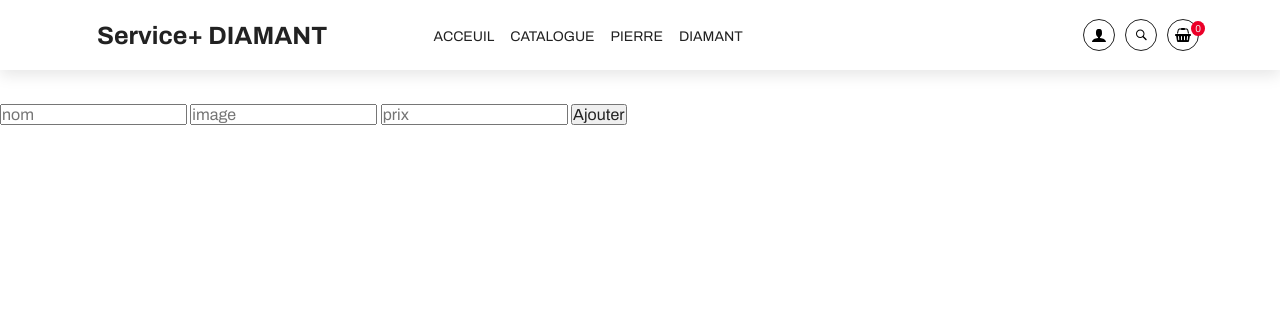
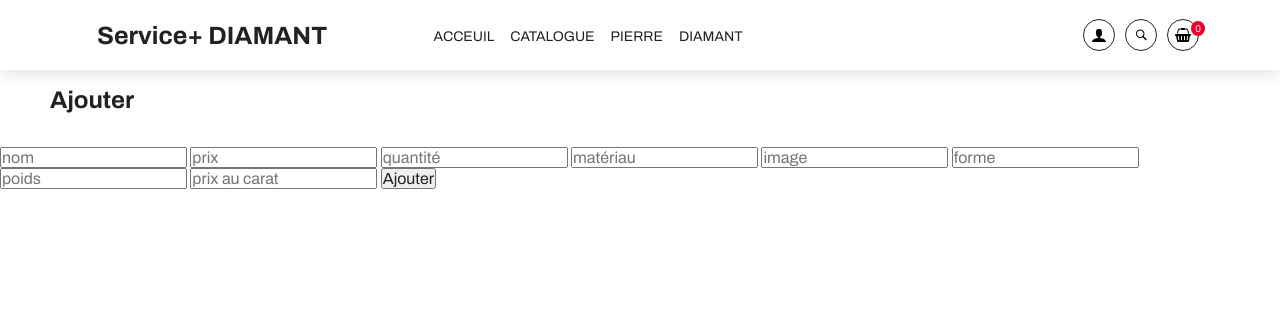
Before and after one commit to Jerrinald/bijoux_S3, a PHP site: page /ajouter.php in a window 1280 px wide. Shown: the top 330 px of the page. Run offline with PHP 8.4, Linux system fonts and the light colour scheme; some libraries are stand-ins or nearby versions.

Commit message:
Update ajouter.php

```diff
--- a/bijoux_S3/ajouter.php
+++ b/bijoux_S3/ajouter.php
@@ -7,25 +7,45 @@
 <?php
 require('./menu/menu.php');
 require_once('config.php');
-if (isset($_REQUEST['id'], $_REQUEST['name'], $_REQUEST['img'], $_REQUEST['price'])){
+if(isset($_REQUEST['name'], $_REQUEST['price'], $_REQUEST['quantity'], $_REQUEST['type_mat'], $_REQUEST['img'], $_REQUEST['forme'], $_REQUEST['poids'], $_REQUEST['prix_carat'])){
+
 	// récupérer le nom d'utilisateur et supprimer les antislashes ajoutés par le formulaire
-	$id = stripslashes($_REQUEST['id']);
-	$id = mysqli_real_escape_string($connect, $id);
-	// récupérer l'email et supprimer les antislashes ajoutés par le formulaire
 	$name = stripslashes($_REQUEST['name']);
-	$name = mysqli_real_escape_string($connect, $name);
-	// récupérer le mot de passe et supprimer les antislashes ajoutés par le formulaire
+	$name = mysqli_real_escape_string($conn, $name);
+
+	// récupérer le  et supprimer les antislashes ajoutés par le formulaire
+	$price = stripslashes($_REQUEST['price']);
+	$price = mysqli_real_escape_string($conn, $price);
+
+	// récupérer le  et supprimer les antislashes ajoutés par le formulaire
+	$quantity = stripslashes($_REQUEST['quantity']);
+	$quantity = mysqli_real_escape_string($conn, $quantity);
+
+	// récupérer le  et supprimer les antislashes ajoutés par le formulaire
+	$mat = stripslashes($_REQUEST['type_mat']);
+	$mat = mysqli_real_escape_string($conn, $mat);
+
+	// récupérer le  et supprimer les antislashes ajoutés par le formulaire
 	$img = stripslashes($_REQUEST['img']);
-	$img = mysqli_real_escape_string($connect, $img);
+	$img = mysqli_real_escape_string($conn, $img);
 
-	// récupérer le mot de passe et supprimer les antislashes ajoutés par le formulaire
-	$price = stripslashes($_REQUEST['price']);
-	$price = mysqli_real_escape_string($connect, $price);
-	//requéte SQL + mot de passe crypté
-    $query = "INSERT into `tbl_product` (id, name, image, price)
-              VALUES ('$id', '$name', '$img', '$price')";
+	// récupérer le  et supprimer les antislashes ajoutés par le formulaire
+	$forme = stripslashes($_REQUEST['forme']);
+	$forme = mysqli_real_escape_string($conn, $forme);
+
+	// récupérer le  et supprimer les antislashes ajoutés par le formulaire
+	$poids = stripslashes($_REQUEST['poids']);
+	$poids = mysqli_real_escape_string($conn, $poids);
+
+	// récupérer le  et supprimer les antislashes ajoutés par le formulaire
+	$carat = stripslashes($_REQUEST['prix_carat']);
+	$carat = mysqli_real_escape_string($conn, $carat);
+
+    $query = "INSERT into `produits` (`nom_pdt`, `prix_pdt`, `quantite`,`type_mat`,`nom_img`, `forme`, `poids`, `prix_carat`)
+              VALUES ($name', '$price','$quantity','$mat', '$img', '$forme', '$poids', '$carat')";
+
 	// Exécute la requête sur la base de données
-    $res = mysqli_query($connect, $query);
+    $res = mysqli_query($conn, $query);
     if($res){
        echo "<div class='continue__shopping'>
              <h3>Ajout réussi</h3>
@@ -34,11 +54,17 @@ if (isset($_REQUEST['id'], $_REQUEST['name'], $_REQUEST['img'], $_REQUEST['price
     }
 }else{
 ?>
+<br/><h2 style="margin-left: 50px;">Ajouter</h2>
 <form action="" method="post">
 	<br><br>
     <input type="text"name="name" placeholder="nom" required />
+    <input type="text" name="price" placeholder="prix" required />
+    <input type="text" name="quantity" placeholder="quantité" required />
+    <input type="text" name="type_mat" placeholder="matériau" required />
     <input type="text" name="img" placeholder="image" required />
-    <input type="text" name="price" placeholder="prix" required />
+    <input type="text" name="forme" placeholder="forme" required />
+    <input type="text" name="poids" placeholder="poids" required />
+    <input type="text" name="prix_carat" placeholder="prix au carat" required />
     <input type="submit" name="submit" value="Ajouter"/>
 </form>
 <?php } ?>
```
